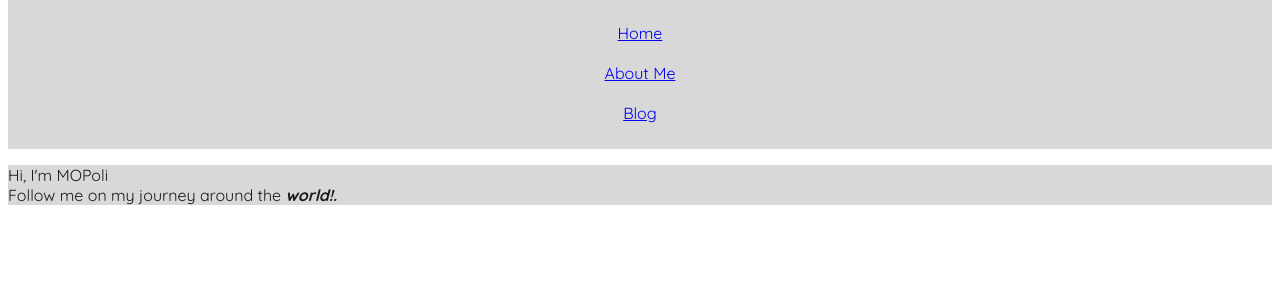
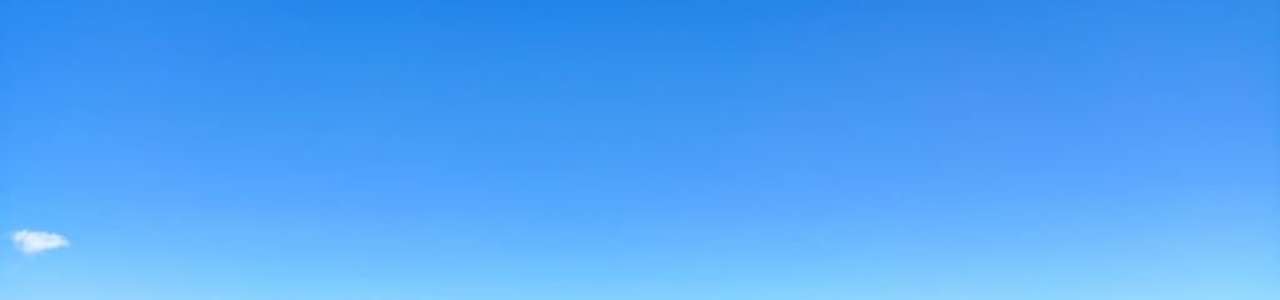
Before and after one commit to uragunz16/MOPoli-Travel-Blog, a plain HTML site: page index.html in a window 1280 px wide. Shown: the part 81-381 px from the top of the page. Drawn offline with Linux system fonts and the light colour scheme.

Commit message:
create and add folder and images, add styles

```diff
--- /dev/null
+++ b/css/styles.css
@@ -0,0 +1,77 @@
+html {
+    font-family: "Quicksand", sans-serif;
+    color: #1a1a1a;
+}
+
+.background {
+    /* background: #d8d8d8; */
+    background: rgba(216, 216, 216, 0.7);
+}
+
+header {
+    text-align: center;
+    display: flex;
+    flex-direction: column;
+}
+
+header h1 {
+    margin: 0;
+    padding: 15px;
+}
+
+li {
+    list-style: none;
+    padding: 10px;
+}
+
+ul {
+    padding: 0;
+}
+
+.journey-image {
+    background: url(/images/image3.jpg) no-repeat center center fixed;
+    min-height: 100vh;
+    background-size: cover;
+    display: flex;
+    align-items: center;
+    justify-content: center;
+}
+
+.journey-text {
+    text-align: center;
+    font-size: 2em;
+    padding: 1.5em;
+    border-radius: 10px;
+}
+
+a {
+    text-decoration: none;
+    color: #1a1a1a;
+}
+
+@media (min-width: 1000px) {
+    body {
+        max-width: 1600px;
+        margin: 0 auto;
+    }
+    header {
+        flex-direction: row;
+    }
+
+    header li {
+        display: inline-block;
+    }
+
+    header h1,
+    header nav {
+        flex: 1;
+    }
+    header h1 {
+        text-align: left;
+        padding-left: 120px;
+    }
+    header nav {
+        text-align: right;
+        padding-right: 120px;
+    }
+}
--- a/index.html
+++ b/index.html
@@ -6,37 +6,9 @@
     <link rel="preconnect" href="https://fonts.googleapis.com">
     <link rel="preconnect" href="https://fonts.gstatic.com" crossorigin>
     <link href="https://fonts.googleapis.com/css2?family=Josefin+Sans:ital,wght@0,100..700;1,100..700&family=Quicksand:wght@300..700&display=swap" rel="stylesheet">
+    <link rel="stylesheet" href="css/styles.css">
     <title>MOPoli Travel Blog</title>
-    <style>
-        html {
-            font-family: "Quicksand", sans-serif;
-            color: #1a1a1a;
-        }
 
-        .background {
-            background: #d8d8d8;
-        }
-
-        header {
-            text-align: center;
-            display: flex;
-            flex-direction: column;
-        }
-
-        header h1 {
-            margin: 0;
-            padding: 15px;
-        }
-
-        li {
-            list-style: none;
-            padding: 10px;
-        }
-
-        ul {
-            padding: 0;
-        }
-    </style>
 </head>
 <body>
     <header class="background">
@@ -49,8 +21,8 @@
             </ul>
         </nav>
     </header>
-    <div>
-        <p class="background">Hi, I'm MOPoli <br> Follow me on my journey around the <strong><em>world!.</em></strong></p>
+    <div class="journey-image">
+        <p class="journey-text background">Hi, I'm MOPoli <br> Follow me on my journey around the <strong><em>Baguio!.</em></strong></p>
     </div>
 </body>
 </html>
```
Also changed, not shown: images/image1.jpg (added), images/image2.jpg (added), images/image3.jpg (added), images/image5.jpg (added), images/image6.jpg (added), images/images4.jpg (added).
